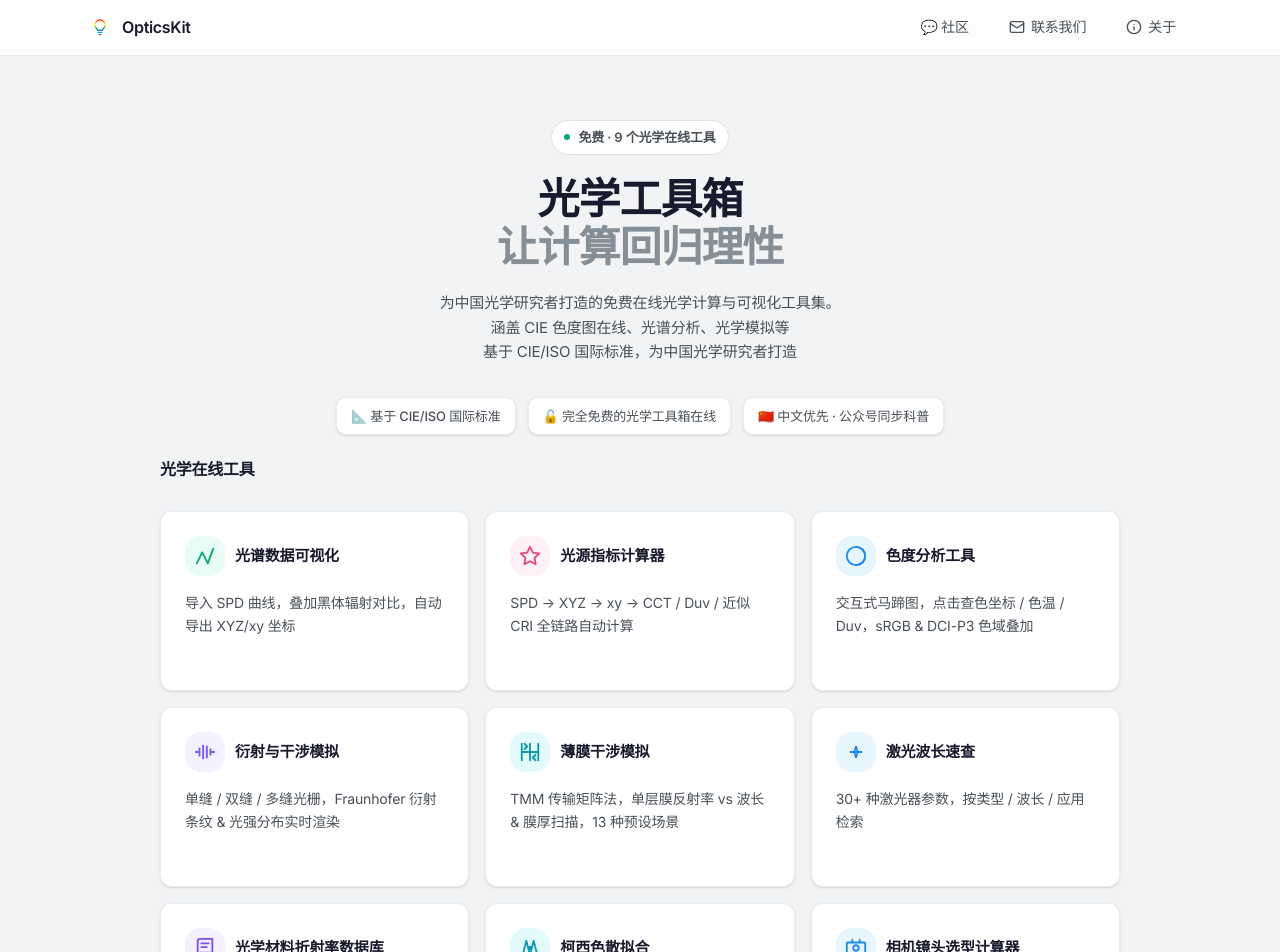
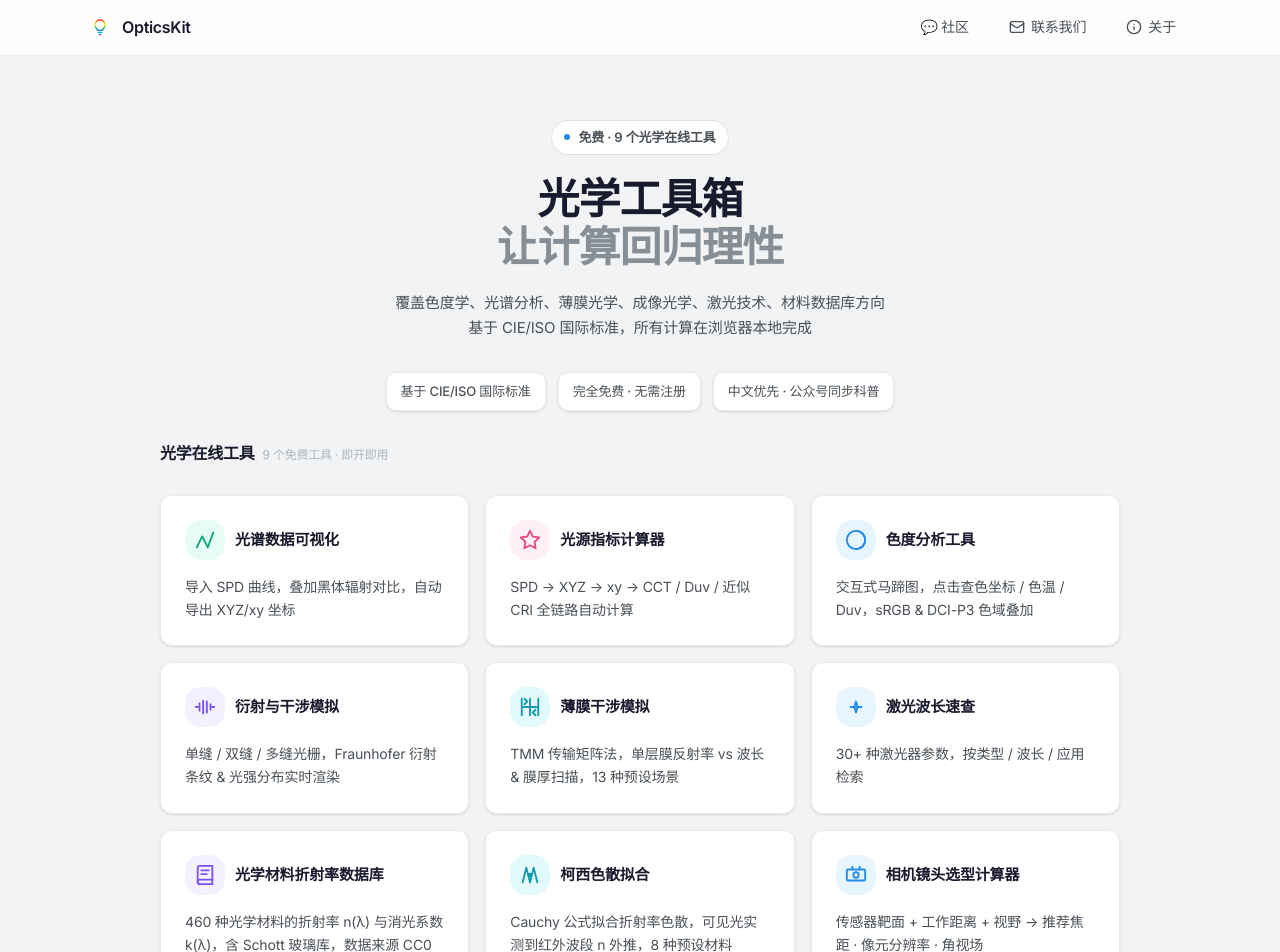
Before and after one commit to wolfoxbmm/opticskit, a Next.js app: page / in a window 1280 px wide. Shown: the top 952 px of the page. Built offline with nearby package versions, Linux system fonts and the light colour scheme.

Commit message:
style: comprehensive UI polish - remove emoji, fix spacing, card height, hero copy

```diff
--- a/src/app/page.tsx
+++ b/src/app/page.tsx
@@ -144,7 +144,7 @@ function ArticleSection() {
           <Link
             key={a.slug}
             href={`/articles/${a.slug}`}
-            className="group block bg-white border border-[#E9ECEF] rounded-lg px-4 py-3.5 hover:border-[#228BE6]/40 hover:shadow-md hover:translate-x-1 transition-all duration-200"
+            className="group block bg-white border border-[#E9ECEF] rounded-lg px-4 py-3.5 hover:border-[#228BE6]/40 hover:shadow-md hover:translate-x-1 transition-all duration-250"
           >
             <div className="flex items-baseline justify-between gap-4">
               <h3 className="text-[14px] font-semibold text-[#1A1A2E] group-hover:text-[#228BE6] transition-colors leading-snug flex-1 min-w-0">
@@ -152,7 +152,7 @@ function ArticleSection() {
               </h3>
               <span className="text-[11px] text-[#ADB5BD] whitespace-nowrap flex-shrink-0">{formatDate(a.date)}</span>
             </div>
-            <p className="text-[12px] text-[#868E96] mt-1 line-clamp-2">{a.summary}</p>
+            <p className="text-[12px] text-[#868E96] mt-1 line-clamp-1 sm:line-clamp-2">{a.summary}</p>
           </Link>
         ))}
       </div>
@@ -190,7 +190,7 @@ export default function Home() {
       <section className="pt-16 pb-8 px-6 text-center select-none">
         <div className="max-w-2xl mx-auto space-y-5">
           <div className="inline-flex items-center gap-2 px-3 py-1.5 rounded-full border border-[#DEE2E6] bg-white text-[13px] text-[#495057] font-semibold">
-            <span className="w-1.5 h-1.5 rounded-full bg-[#0CA678]" />
+            <span className="w-1.5 h-1.5 rounded-full bg-[#228BE6]" />
             免费 · 9 个光学在线工具
           </div>
           <h1 className="text-[42px] leading-[1.12] font-semibold tracking-[-0.03em] text-[#1A1A2E]">
@@ -199,30 +199,31 @@ export default function Home() {
             <span className="text-[#868E96]">让计算回归理性</span>
           </h1>
           <p className="text-[15px] text-[#495057] leading-relaxed max-w-lg mx-auto">
-            为中国光学研究者打造的免费在线光学计算与可视化工具集。
+            覆盖色度学、光谱分析、薄膜光学、成像光学、激光技术、材料数据库方向
             <br />
-            涵盖 CIE 色度图在线、光谱分析、光学模拟等
-            <br />
-            基于 CIE/ISO 国际标准，为中国光学研究者打造
+            基于 CIE/ISO 国际标准，所有计算在浏览器本地完成
           </p>
 
         </div>
       </section>
 
       {/* Features — 特性标签 */}
-      <section className="pb-6 px-6">
+      <section className="pb-4 px-6">
         <div className="max-w-[960px] mx-auto flex flex-wrap items-center justify-center gap-3">
-          <span className="inline-flex items-center gap-1.5 px-3.5 py-2 rounded-[10px] bg-white border border-[#E9ECEF] text-[13px] text-[#495057] font-medium shadow-sm">📐 基于 CIE/ISO 国际标准</span>
-          <span className="inline-flex items-center gap-1.5 px-3.5 py-2 rounded-[10px] bg-white border border-[#E9ECEF] text-[13px] text-[#495057] font-medium shadow-sm">🔓 完全免费的光学工具箱在线</span>
-          <span className="inline-flex items-center gap-1.5 px-3.5 py-2 rounded-[10px] bg-white border border-[#E9ECEF] text-[13px] text-[#495057] font-medium shadow-sm">🇨🇳 中文优先 · 公众号同步科普</span>
+          <span className="inline-flex items-center gap-1.5 px-3.5 py-2 rounded-[10px] bg-white border border-[#E9ECEF] text-[13px] text-[#495057] font-medium shadow-sm">基于 CIE/ISO 国际标准</span>
+          <span className="inline-flex items-center gap-1.5 px-3.5 py-2 rounded-[10px] bg-white border border-[#E9ECEF] text-[13px] text-[#495057] font-medium shadow-sm">完全免费 · 无需注册</span>
+          <span className="inline-flex items-center gap-1.5 px-3.5 py-2 rounded-[10px] bg-white border border-[#E9ECEF] text-[13px] text-[#495057] font-medium shadow-sm">中文优先 · 公众号同步科普</span>
         </div>
       </section>
 
             {/* Tool Grid — 3×3 */}
-      <section className="flex-1 px-4 pb-12">
+      <section className="flex-1 px-4 pt-4 pb-12">
         <div className="max-w-[960px] mx-auto">
           <div className="mb-8">
-            <h2 className="text-[16px] font-bold text-[#1A1A2E] tracking-[-0.02em]">光学在线工具</h2>
+            <h2 className="text-[16px] font-bold text-[#1A1A2E] tracking-[-0.02em]">
+            光学在线工具
+            <span className="ml-2 text-[12px] font-normal text-[#ADB5BD]">9 个免费工具 · 即开即用</span>
+          </h2>
           </div>
           <div className="grid grid-cols-1 sm:grid-cols-2 lg:grid-cols-3 gap-4">
             {tools.map((tool, i) => {
@@ -260,7 +261,7 @@ export default function Home() {
                 return (
                   <div
                     key={tool.name}
-                    className="flex flex-col gap-4 p-6 rounded-xl bg-[#F8F9FA] border border-dashed border-[#DEE2E6] hover:border-[#ADB5BD] transition-all duration-200 animate-fade-in group min-h-[180px] relative overflow-hidden"
+                    className="flex flex-col gap-4 p-6 rounded-xl bg-[#F8F9FA] border border-dashed border-[#DEE2E6] hover:border-[#ADB5BD] transition-all duration-250 animate-fade-in group relative overflow-hidden"
                     style={{ animationDelay: `${i * 0.06}s` } as React.CSSProperties}
                   >
                     {CardContent}
@@ -272,7 +273,7 @@ export default function Home() {
                 <Link
                   key={tool.href}
                   href={tool.href}
-                  className="flex flex-col gap-4 p-6 rounded-xl bg-white border border-[#E9ECEF] shadow-sm hover:shadow-md hover:border-[#DEE2E6] hover:-translate-y-0.5 transition-all duration-200 animate-fade-in group no-underline hover:no-underline min-h-[180px] relative overflow-hidden"
+                  className="flex flex-col gap-4 p-6 rounded-xl bg-white border border-[#E9ECEF] shadow-sm hover:shadow-md hover:border-[#DEE2E6] hover:-translate-y-0.5 transition-all duration-250 animate-fade-in group no-underline hover:no-underline relative overflow-hidden"
                   style={{ animationDelay: `${i * 0.06}s` } as React.CSSProperties}
                 >
                   {CardContent}
@@ -312,7 +313,7 @@ export default function Home() {
         </div>
         <div className="max-w-[960px] mx-auto mt-6 pt-4 border-t border-[#F1F3F5] text-center">
           <p className="text-[11px] text-[#CED4DA]">
-            &copy; 2026 OpticsKit.
+            &copy; 2026 OpticsKit &nbsp;·&nbsp; <span className="text-[#CED4DA]">ICP备案中</span>
           </p>
         </div>
       </footer>
```
